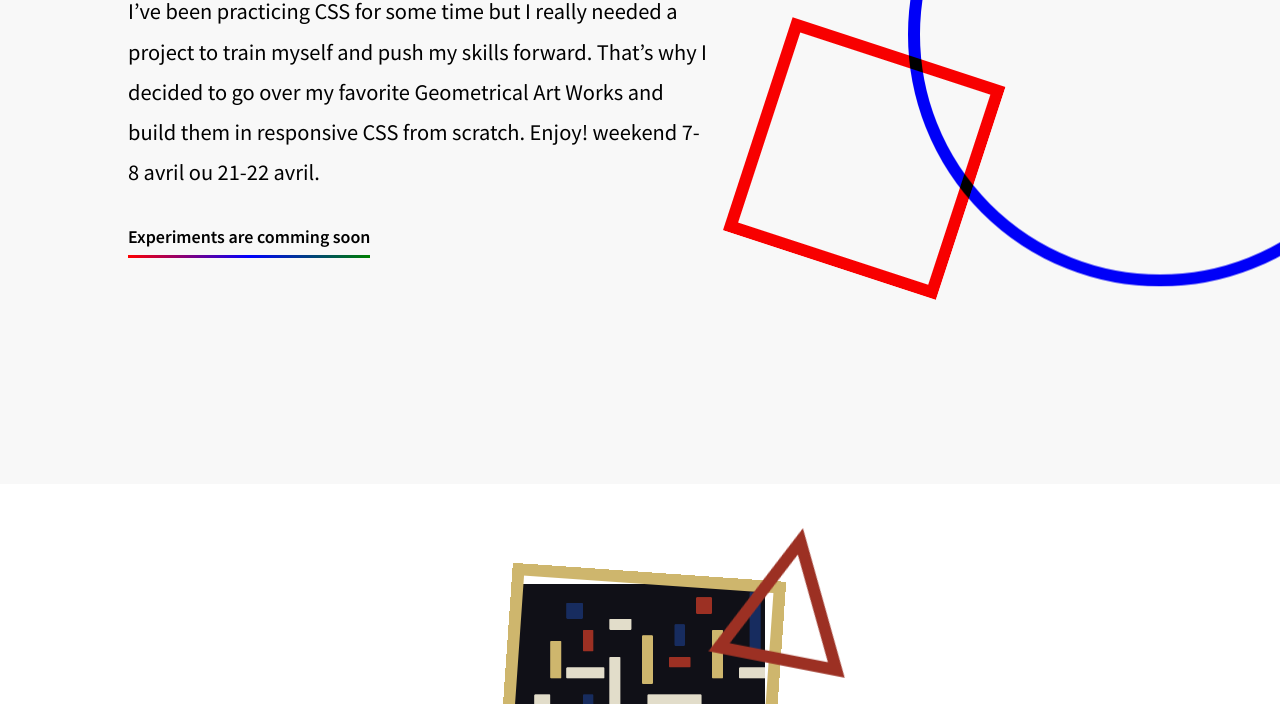
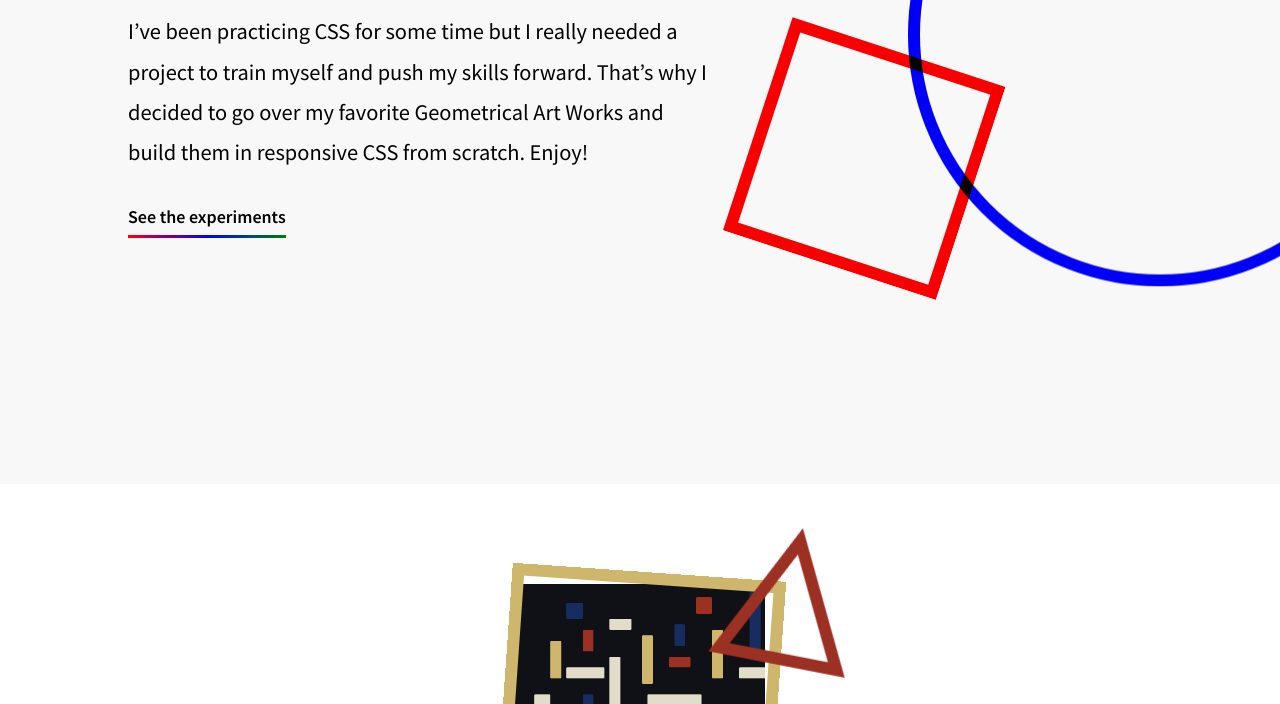
Before and after one commit to elechaudel/experiment, a plain HTML site: page geometrical-design/index.html in a window 1280 px wide. Shown: the part 396-1100 px from the top of the page. Drawn offline with nearby package versions, Linux system fonts and the light colour scheme.

Commit message:
new button copy

```diff
--- a/geometrical-design/index.html
+++ b/geometrical-design/index.html
@@ -34,9 +34,9 @@
 
           <div class="content">
             <h1>A CSS experiment with Geometrical Design Artworks.</h1>
-            <p class="subtitle">I’ve been practicing CSS for some time but I really needed a project to train myself and push my skills forward. That’s why I decided to go over my favorite Geometrical Art Works and build them in responsive CSS from scratch. Enjoy! weekend 7-8 avril ou 21-22 avril.</p>
+            <p class="subtitle">I’ve been practicing CSS for some time but I really needed a project to train myself and push my skills forward. That’s why I decided to go over my favorite Geometrical Art Works and build them in responsive CSS from scratch. Enjoy!</p>
             <div class="btn-scroll">
-              <a href="#">Experiments are comming soon</a>
+              <a href="#">See the experiments</a>
             </div>
           </div>
 
```
